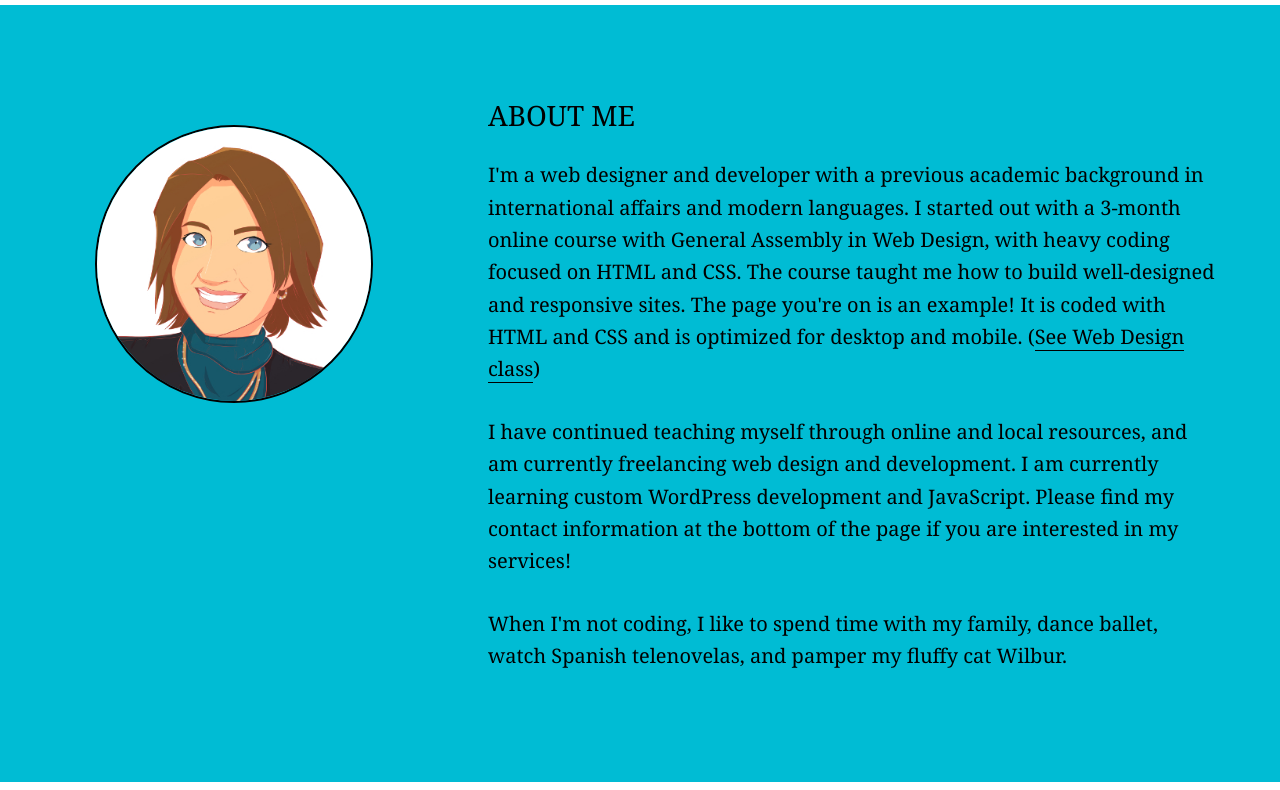
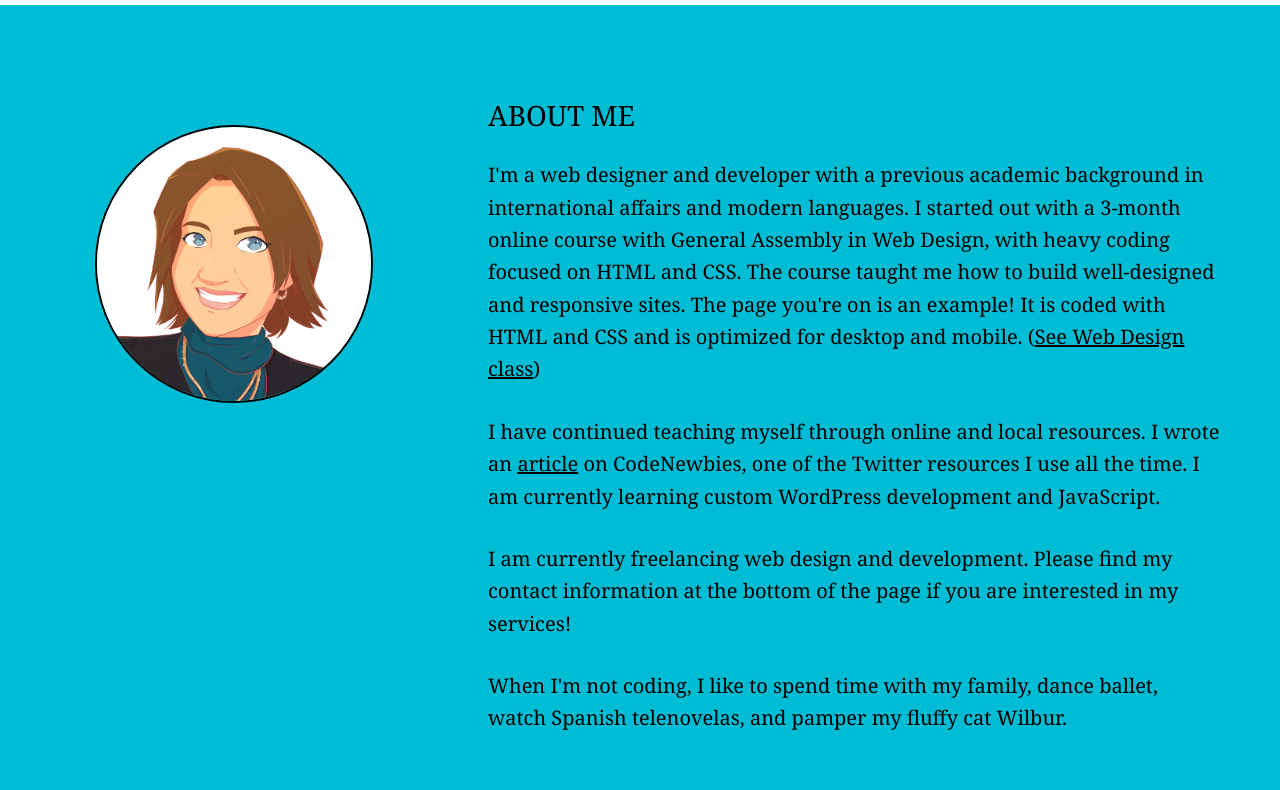
Before and after one commit to snyderrc12/becca-codes, a plain HTML site: page index.html in a window 1280 px wide. Shown: the part 67-857 px from the top of the page. Drawn offline with Linux system fonts and the light colour scheme.

Commit message:
fixed links and changed 'blog'

```diff
--- a/css/style.css
+++ b/css/style.css
@@ -25,10 +25,6 @@ h2 {
 	font-size: 1.4em;
 	font-weight: normal;
 	margin: 1em 0 0 1.5em;
-}
-
-#link {
-	border-bottom: solid 1px #000;
 }
 
 a {
@@ -104,6 +100,10 @@ header a:hover {
     margin: .5em 0;
     padding: 0 0 .5em;
     font-size: 1.4em;
+}
+
+#about a  {
+	text-decoration: underline;
 }
 
 #profile-left {
@@ -263,9 +263,6 @@ button {
 	body {
 		font-size: 16px;
 	}
-	#link {
-		border-bottom: solid 1px #000;
-	}
 
 	#profile-left {
 		float:none;
--- a/index.html
+++ b/index.html
@@ -16,7 +16,7 @@
 
 		<nav>
 			<ul>
-				<li><a href="2016-05-19.html">Blog</a></li>
+				<!-- <li><a href="2016-05-19.html">Blog</a></li> -->
 				<li><a href="#contact">Contact</a></li>
 			</ul>
 		</nav>
@@ -30,8 +30,9 @@
 
 		<div id="profile-right">
 			<h2>ABOUT ME</h2>
-			<p>I'm a web designer and developer with a previous academic background in international affairs and modern languages. I started out with a 3-month online course with General Assembly in Web Design, with heavy coding focused on HTML and CSS. The course taught me how to build well-designed and responsive sites. The page you're on is an example! It is coded with HTML and CSS and is optimized for desktop and mobile. (<a id="link" target="_blank" href="https://generalassemb.ly/education/learn-html-css-web-design-online"><span>See Web Design class</span></a>)</p>
-			<p>I have continued teaching myself through online and local resources, and am currently freelancing web design and development. I am currently learning custom WordPress development and JavaScript. Please find my contact information at the bottom of the page if you are interested in my services!</p>
+			<p>I'm a web designer and developer with a previous academic background in international affairs and modern languages. I started out with a 3-month online course with General Assembly in Web Design, with heavy coding focused on HTML and CSS. The course taught me how to build well-designed and responsive sites. The page you're on is an example! It is coded with HTML and CSS and is optimized for desktop and mobile. (<a target="_blank" href="https://generalassemb.ly/education/learn-html-css-web-design-online">See Web Design class</a>)</p>
+			<p>I have continued teaching myself through online and local resources. I wrote an <a href="2016-05-19.html">article</a> on CodeNewbies, one of the Twitter resources I use all the time. I am currently learning custom WordPress development and JavaScript. </p>
+			<p>I am currently freelancing web design and development. Please find my contact information at the bottom of the page if you are interested in my services!</p>
 			<p>When I'm not coding, I like to spend time with my family, dance ballet, watch Spanish telenovelas, and pamper my fluffy cat Wilbur. </p>
 		</div>
 	</section>
```
Also changed, not shown: 2016-05-19.html (+3 -5 lines), babyshower.html (+1 -1 lines), macushla.html (+1 -1 lines), snydercpa.html (+1 -1 lines).
